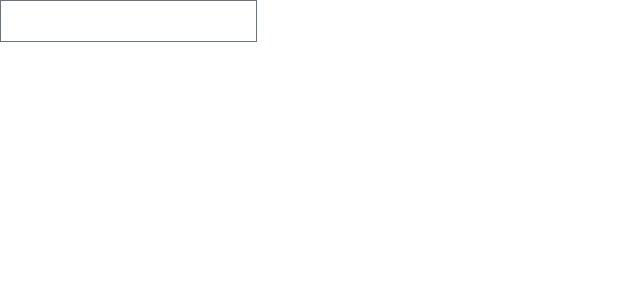
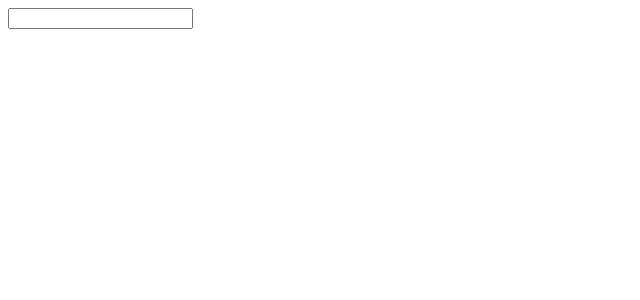
Before and after one commit to rohitkumarankam/CyberJargon, a SvelteKit app: page / in a window 1280 px wide. Shown: the top 300 px of the page, without its empty margins (0-640 px from the left). Built offline with nearby package versions, Linux system fonts and the light colour scheme.

Commit message:
removed tailwind styling

```diff
--- a/src/app.css
+++ b/src/app.css
@@ -1,3 +1,3 @@
-@import 'tailwindcss';
+/* @import 'tailwindcss';
 @plugin '@tailwindcss/forms';
-@plugin '@tailwindcss/typography';
+@plugin '@tailwindcss/typography'; */
```
